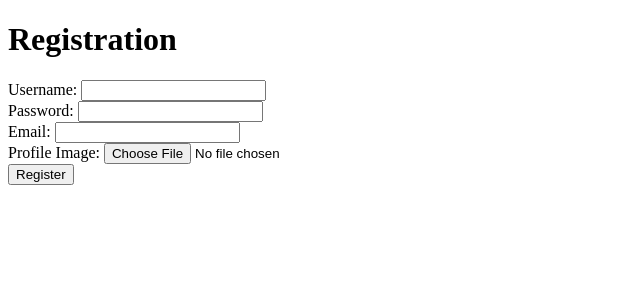
After one commit to sabari8956/Django_Tryouts, a Django app: page /register in a window 1280 px wide. The commit adds this page. Shown: the top 300 px of the page, without its empty margins (0-640 px from the left). Run offline with Django 4.2, Linux system fonts and the light colour scheme.

Commit message:
Login, Logout, register Done With Profile Feature

```diff
--- a/django_media/pintrest/settings.py
+++ b/django_media/pintrest/settings.py
@@ -142,4 +142,3 @@ AZURE_CONTAINER = 'djangomedia'
 DEFAULT_FILE_STORAGE = 'storages.backends.azure_storage.AzureStorage'
 AZURE_CUSTOM_DOMAIN = f'{AZURE_ACCOUNT_NAME}.blob.core.windows.net'
 MEDIA_URL = f'https://{AZURE_CUSTOM_DOMAIN}/{AZURE_CONTAINER}/'
-# MEDIA_ROOT = BASE_DIR / 'media'
--- /dev/null
+++ b/django_media/poststock/templates/register.html
@@ -0,0 +1,31 @@
+<!DOCTYPE html>
+<html lang="en">
+<head>
+    <meta charset="UTF-8">
+    <meta name="viewport" content="width=device-width, initial-scale=1.0">
+    <title>Register</title>
+</head>
+<body>
+    {% if message %}
+        {{message}}
+    {% endif%}
+    <h1>Registration</h1>
+
+    <form method="post" enctype="multipart/form-data">
+        {% csrf_token %}
+        <label for="username">Username:</label>
+        <input type="text" name="username" required><br>
+
+        <label for="password">Password:</label>
+        <input type="password" name="password" required><br>
+
+        <label for="email">Email:</label>
+        <input type="email" name="email"><br>
+
+        <label for="profile_img">Profile Image:</label>
+        <input type="file" name="profile_img" accept="image/*"><br>
+
+        <button type="submit">Register</button>
+    </form>
+</body>
+</html>
--- a/django_media/poststock/urls.py
+++ b/django_media/poststock/urls.py
@@ -4,7 +4,8 @@ from django.conf.urls.static import static
 from .views import *
 
 urlpatterns = [
-    path("", index, name="index")
+    path("", index, name="index"),
+    path("logout", logout_view, name="logout"),
+    path("register", register_view, name="register"),
+    path("login", login_view, name="login"),
 ]
-if settings.DEBUG:
-    urlpatterns += static(settings.MEDIA_URL, document_root=settings.MEDIA_ROOT)
--- a/django_media/poststock/views.py
+++ b/django_media/poststock/views.py
@@ -1,6 +1,56 @@
-from django.shortcuts import render
-from django.http import HttpResponse
+from django.shortcuts import render, redirect
+from django.http import HttpResponseRedirect
+from django.contrib.auth import logout, login,authenticate
+from django.urls import reverse
+from django.db import IntegrityError
+from .models import *
 # Create your views here.
 
 def index(request):
     return render(request, "index.html")
+
+def logout_view(request):
+    logout(request)
+    return redirect("/")
+
+def register_view(request):
+    if request.method == "POST":
+        print(request.POST)
+        username = request.POST["username"]
+        email = request.POST["email"]
+        # Ensure password matches confirmation
+        password = request.POST["password"]
+        # confirmation = request.POST["confirmation"]
+        file = request.FILES.get('profile_img')
+        # Attempt to create new user
+        try:
+            user = User.objects.create_user(username=username , email=email, password=password, profile_img=file)
+            user.save()
+        except IntegrityError as e:
+            print(e)
+            return render(request, "register.html", {
+                "message": "username already taken."
+            })
+        login(request, user)
+        return HttpResponseRedirect(reverse("index"))
+    else:
+        return render(request, "register.html")
+
+def login_view(request):
+    if request.method == "POST":
+
+        # Attempt to sign user in
+        username = request.POST["username"]
+        password = request.POST["password"]
+        user = authenticate(request, username=username, password=password)
+
+        # Check if authentication successful
+        if user is not None:
+            login(request, user)
+            return HttpResponseRedirect(reverse("index"))
+
+        else:
+            return render(request, "login.html", {
+                "message": "Invalid username and/or password."
+            })
+    return render(request, "login.html")
```
Also changed, not shown: django_media/poststock/templates/index.html (+5 -2 lines), django_media/poststock/templates/login.html (added, +25 -0 lines), django_media/db.sqlite3.
